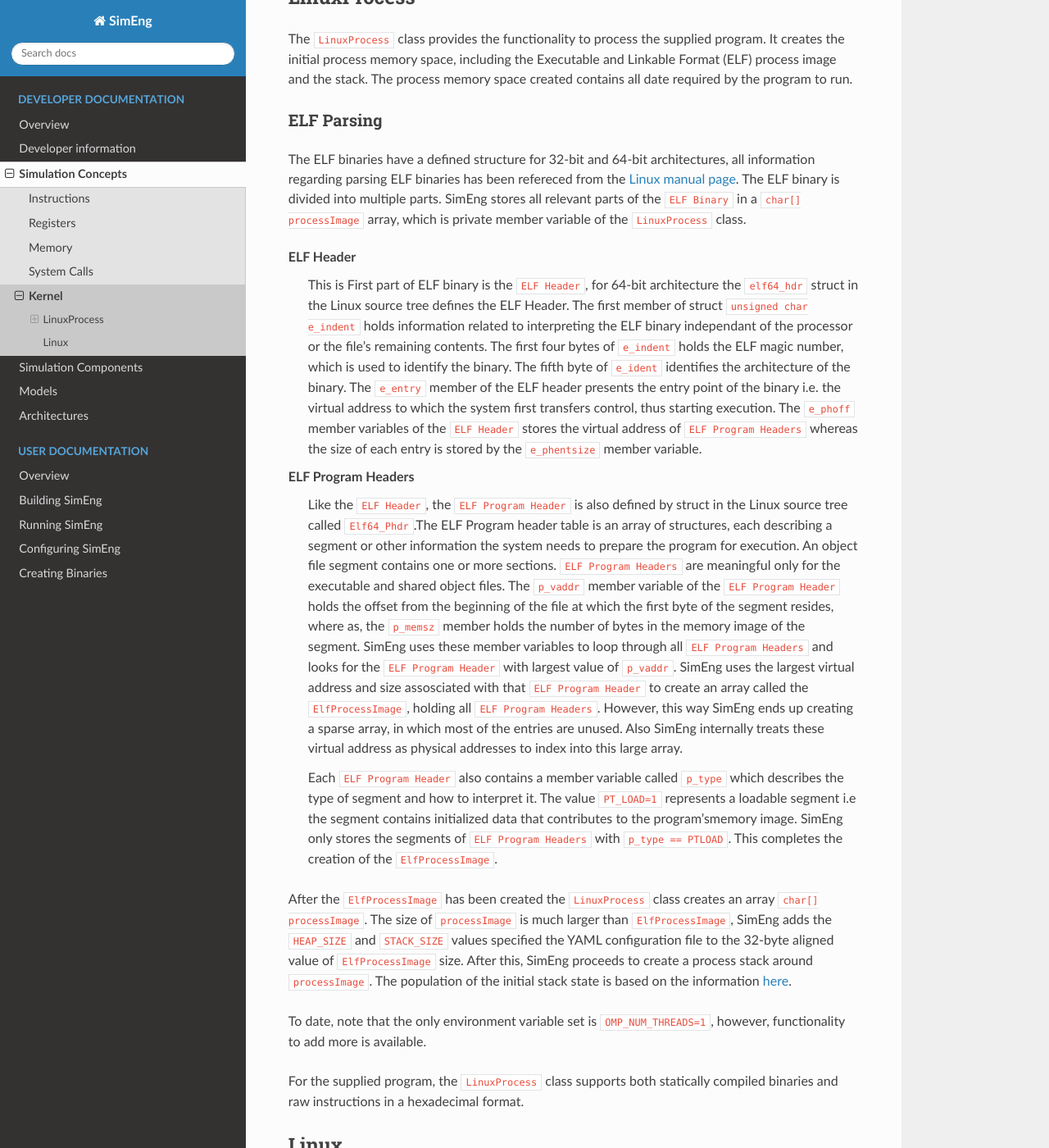
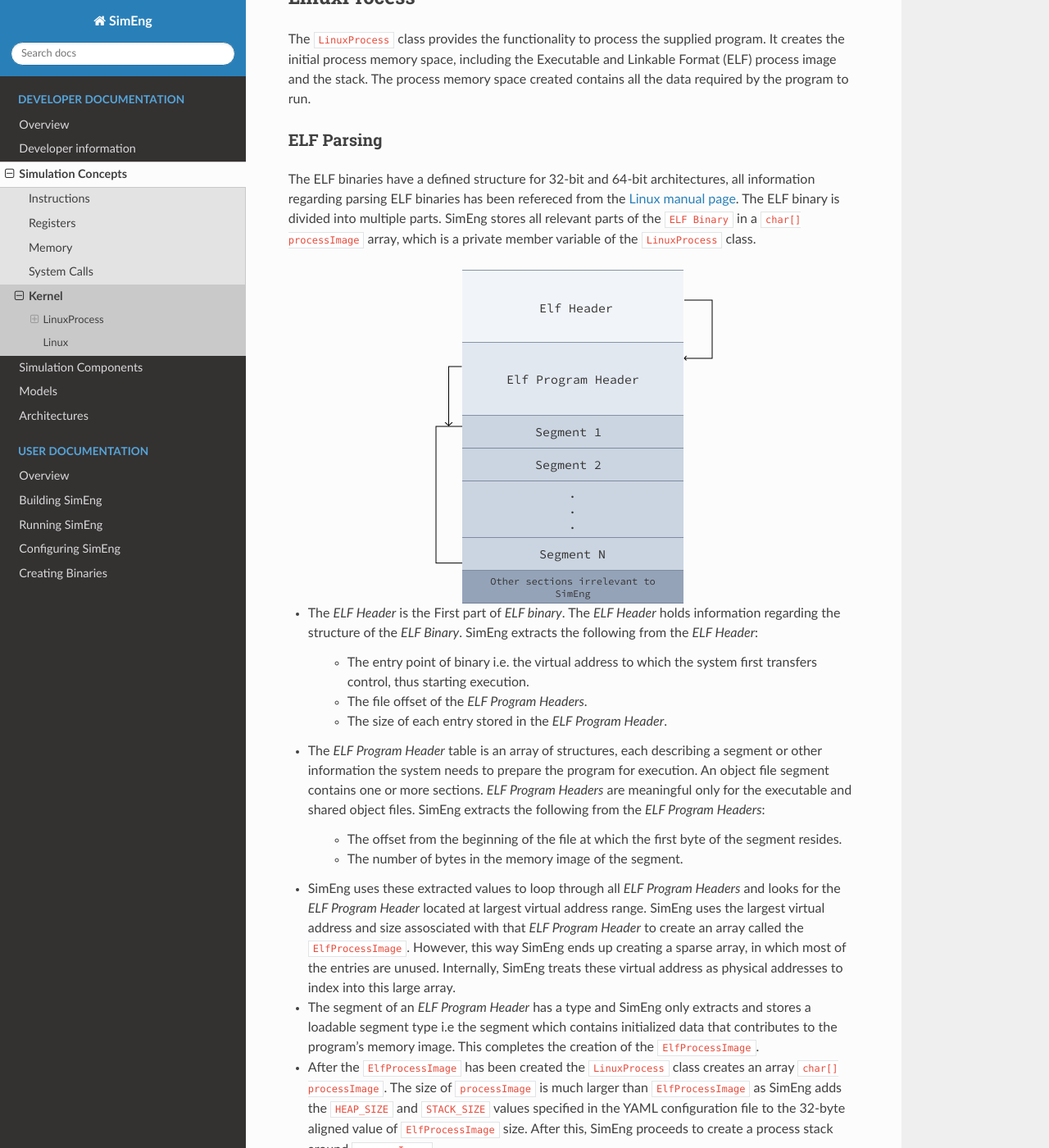
Before and after one commit to UoB-HPC/SimEng, a Sphinx documentation site: the page built from docs/sphinx/developer/concepts/kernel.rst, in a window 1280 px wide and 1400 px high, scrolled down 349 px. Shown: the whole window at 82% size. Built offline with Sphinx 7.4.7 and the Read the Docs theme 2.0.0, drawn with Linux system fonts in a browser that asks for light colours; pages that are not in the unit, such as notebooks, are missing from menus; some of the changed text lies outside the part shown.

Commit message:
Added Elf binary structure image and restructured ELF parsing documentation into lists

```diff
--- a/docs/sphinx/developer/concepts/kernel.rst
+++ b/docs/sphinx/developer/concepts/kernel.rst
@@ -8,24 +8,34 @@ The SimEng Kernel is split into two classes, ``LinuxProcess`` and ``Linux``.
 LinuxProcess
 ------------
 
-The ``LinuxProcess`` class provides the functionality to process the supplied program. It creates the initial process memory space, including the Executable and Linkable Format (ELF) process image and the stack. The process memory space created contains all date required by the program to run.
+The ``LinuxProcess`` class provides the functionality to process the supplied program. It creates the initial process memory space, including the Executable and Linkable Format (ELF) process image and the stack. The process memory space created contains all the data required by the program to run.
 
 ELF Parsing
 ~~~~~~~~~~~~
-The ELF binaries have a defined structure for 32-bit and 64-bit architectures, all information regarding parsing ELF binaries has been refereced from the `Linux manual page <https://man7.org/linux/man-pages/man5/elf.5.html>`_. The ELF binary is divided into multiple parts. SimEng stores all relevant parts of the ``ELF Binary`` in a ``char[] processImage`` array, which is private member variable of the ``LinuxProcess`` class.
+The ELF binaries have a defined structure for 32-bit and 64-bit architectures, all information regarding parsing ELF binaries has been refereced from the `Linux manual page <https://man7.org/linux/man-pages/man5/elf.5.html>`_. The ELF binary is divided into multiple parts. SimEng stores all relevant parts of the ``ELF Binary`` in a ``char[] processImage`` array, which is a private member variable of the ``LinuxProcess`` class.
 
-ELF Header
-    This is First part of ELF binary is the ``ELF Header``, for 64-bit architecture the ``elf64_hdr`` struct in the Linux source tree defines the ELF Header. The first member of struct ``unsigned char e_indent`` holds information related to interpreting the ELF binary independant of the processor or the file's remaining contents. The first four bytes of ``e_indent`` holds the ELF magic number, which is used to identify the binary. The fifth byte of ``e_ident`` identifies the architecture of the binary. The ``e_entry`` member of the ELF header presents the entry point of the binary i.e. the virtual address to which the system first transfers control, thus starting execution.  The ``e_phoff`` member variables of the ``ELF Header`` stores the virtual address of ``ELF Program Headers`` whereas the size of each entry is stored by the ``e_phentsize`` member variable.
+.. image:: ../../assets/elfstruct.png
+  :alt: ELF Strucutre
+  :align: center
 
-ELF Program Headers
-    Like the ``ELF Header``, the ``ELF Program Header`` is also defined by struct in the Linux source tree called ``Elf64_Phdr``.The ELF Program header table is an array of structures, each describing a segment or other information the system needs to prepare the program for execution. An object file segment contains one or more sections. ``ELF Program Headers`` are meaningful only for the executable and shared object files. The ``p_vaddr`` member variable of the ``ELF Program Header`` holds the offset from the beginning of the file at which the first byte of the segment resides, where as, the ``p_memsz`` member holds the number of bytes in the memory image of the segment. SimEng uses these member variables to loop through all ``ELF Program Headers`` and looks for the ``ELF Program Header`` with largest value of ``p_vaddr``. SimEng uses the largest virtual address and size assosciated with that ``ELF Program Header`` to create an array called the ``ElfProcessImage``, holding all ``ELF Program Headers``. However, this way SimEng ends up creating a sparse array, in which most of the entries are unused. Also SimEng internally treats these virtual address as physical addresses to index into this large array.
+* The `ELF Header` is the First part of `ELF binary`. The `ELF Header` holds information regarding the structure of the `ELF Binary`. SimEng extracts the following from the `ELF Header`:
 
-    Each ``ELF Program Header`` also contains a member variable called ``p_type`` which describes the type of segment and how to interpret it. The value ``PT_LOAD=1`` represents a loadable segment i.e  the segment contains initialized data that contributes to the program'smemory image. SimEng only stores the segments of ``ELF Program Headers`` with ``p_type == PTLOAD``. This completes the creation of the ``ElfProcessImage``.
+    * The entry point of binary i.e. the virtual address to which the system first transfers control, thus starting execution.
+    * The file offset of the `ELF Program Headers`.
+    * The size of each entry stored in the `ELF Program Header`.
+* The `ELF Program Header` table is an array of structures, each describing a segment or other information the system needs to prepare the program for execution. An object file segment contains one or more sections. `ELF Program Headers` are meaningful only for the executable and shared object files. SimEng extracts the following from the `ELF Program Headers`:
 
-After the ``ElfProcessImage`` has been created the ``LinuxProcess`` class creates an array ``char[] processImage``. The size of ``processImage`` is much larger than ``ElfProcessImage``, SimEng  adds the ``HEAP_SIZE`` and ``STACK_SIZE`` values specified the YAML configuration file to the 32-byte aligned value of ``ElfProcessImage`` size. After this, SimEng proceeds to create a process stack around ``processImage``. The population of the initial stack state is based on the information `here <https://www.win.tue.nl/~aeb/linux/hh/stack-layout.html>`_.
+    * The offset from the beginning of the file at which the first byte of the segment resides.
+    * The number of bytes in the memory image of the segment.
+* SimEng uses these extracted values to loop through all `ELF Program Headers` and looks for the `ELF Program Header` located at largest virtual address range. SimEng uses the largest virtual address and size assosciated with that `ELF Program Header` to create an array called the ``ElfProcessImage``. However, this way SimEng ends up creating a sparse array, in which most of the entries are unused. Internally, SimEng treats these virtual address as physical addresses to index into this large array.
 
+* The segment of an `ELF Program Header` has a type and SimEng only extracts and stores a loadable segment type i.e  the segment which contains initialized data that contributes to the program's memory image. This completes the creation of the ``ElfProcessImage``.
 
-To date, note that the only environment variable set is ``OMP_NUM_THREADS=1``, however, functionality to add more is available.
+* After the ``ElfProcessImage`` has been created the ``LinuxProcess`` class creates an array ``char[] processImage``. The size of ``processImage`` is much larger than ``ElfProcessImage`` as SimEng adds the ``HEAP_SIZE`` and ``STACK_SIZE`` values specified in the YAML configuration file to the 32-byte aligned value of ``ElfProcessImage`` size. After this, SimEng proceeds to create a process stack around ``processImage``.
+
+* The population of the initial stack state is based on the information `here <https://www.win.tue.nl/~aeb/linux/hh/stack-layout.html>`_.
+
+Currently, the only environment variable set is ``OMP_NUM_THREADS=1``, however, functionality to add more is available.
 
 For the supplied program, the ``LinuxProcess`` class supports both statically compiled binaries and raw instructions in a hexadecimal format.
 
```
Also changed, not shown: docs/sphinx/assets/elfstruct.png (added).
